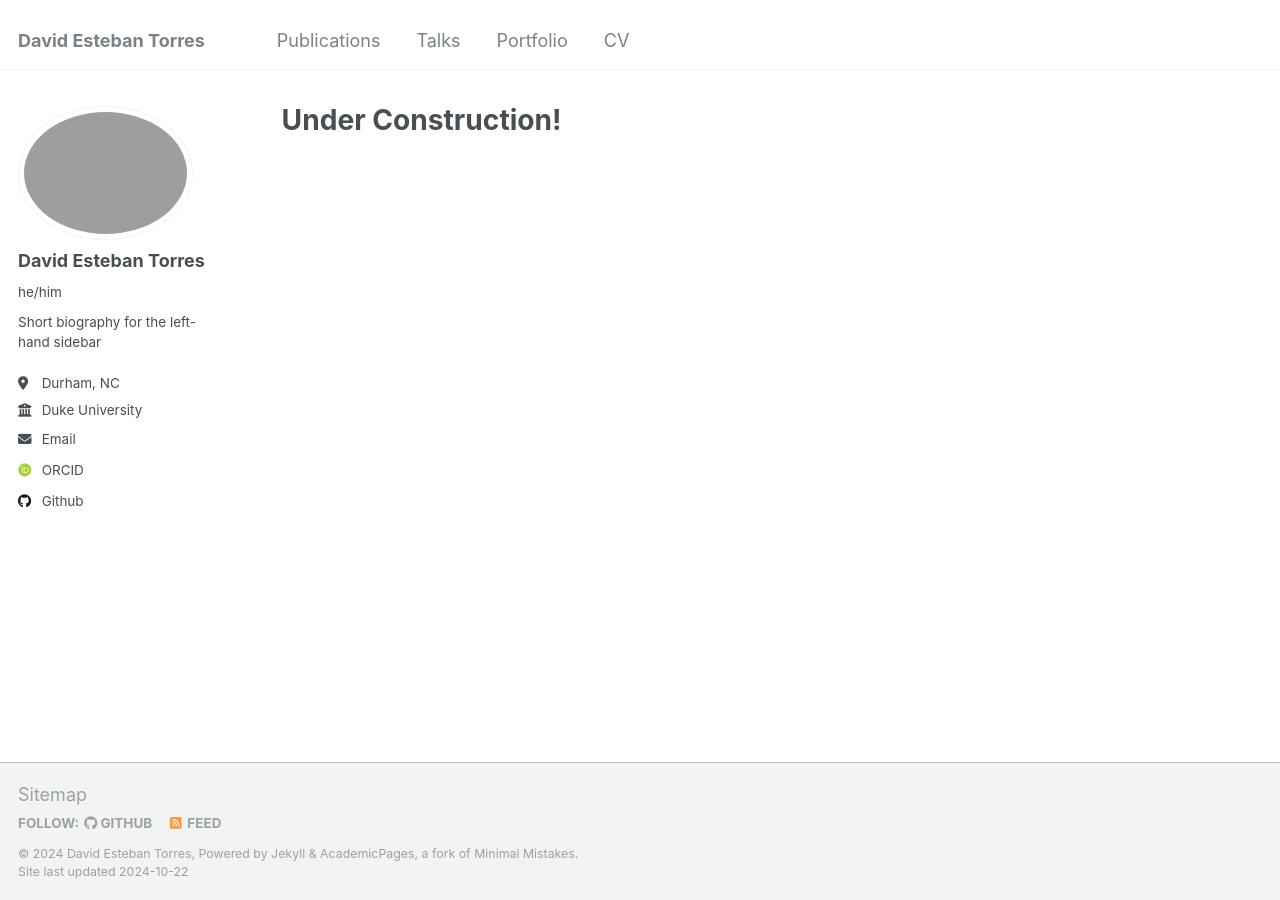
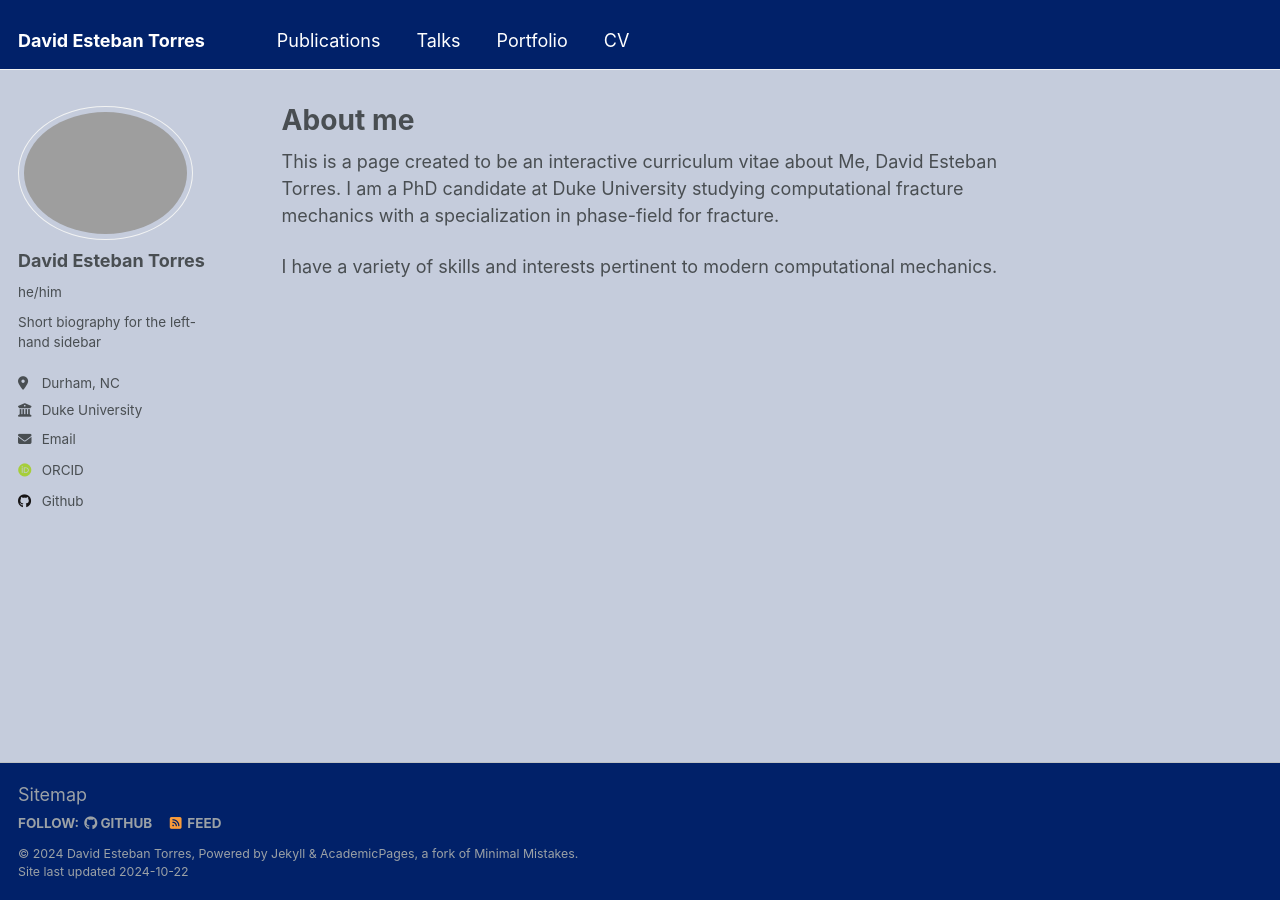
Before and after one commit to TheGreatCid/TheGreatCid.github.io, a Jekyll site: the page built from _pages/about.md, in a window 1280 px wide. Built offline with Jekyll 4.4.1, drawn with Linux system fonts in a browser that asks for light colours; some web fonts are replaced.

Commit message:
theme updates

```diff
--- a/_includes/head/custom.html
+++ b/_includes/head/custom.html
@@ -2,31 +2,100 @@
 
 <!-- start custom head snippets -->
 
-<link rel="apple-touch-icon" sizes="57x57" href="{{ base_path }}/images/apple-touch-icon-57x57.png?v=M44lzPylqQ">
-<link rel="apple-touch-icon" sizes="60x60" href="{{ base_path }}/images/apple-touch-icon-60x60.png?v=M44lzPylqQ">
-<link rel="apple-touch-icon" sizes="72x72" href="{{ base_path }}/images/apple-touch-icon-72x72.png?v=M44lzPylqQ">
-<link rel="apple-touch-icon" sizes="76x76" href="{{ base_path }}/images/apple-touch-icon-76x76.png?v=M44lzPylqQ">
-<link rel="apple-touch-icon" sizes="114x114" href="{{ base_path }}/images/apple-touch-icon-114x114.png?v=M44lzPylqQ">
-<link rel="apple-touch-icon" sizes="120x120" href="{{ base_path }}/images/apple-touch-icon-120x120.png?v=M44lzPylqQ">
-<link rel="apple-touch-icon" sizes="144x144" href="{{ base_path }}/images/apple-touch-icon-144x144.png?v=M44lzPylqQ">
-<link rel="apple-touch-icon" sizes="152x152" href="{{ base_path }}/images/apple-touch-icon-152x152.png?v=M44lzPylqQ">
-<link rel="apple-touch-icon" sizes="180x180" href="{{ base_path }}/images/apple-touch-icon-180x180.png?v=M44lzPylqQ">
-<link rel="icon" type="image/png" href="{{ base_path }}/images/favicon-32x32.png?v=M44lzPylqQ" sizes="32x32">
-<link rel="icon" type="image/png" href="{{ base_path }}/images/android-chrome-192x192.png?v=M44lzPylqQ" sizes="192x192">
-<link rel="icon" type="image/png" href="{{ base_path }}/images/favicon-96x96.png?v=M44lzPylqQ" sizes="96x96">
-<link rel="icon" type="image/png" href="{{ base_path }}/images/favicon-16x16.png?v=M44lzPylqQ" sizes="16x16">
-<link rel="manifest" href="{{ base_path }}/images/manifest.json?v=M44lzPylqQ">
-<link rel="mask-icon" href="{{ base_path }}/images/safari-pinned-tab.svg?v=M44lzPylqQ" color="#000000">
-<link rel="shortcut icon" href="/images/favicon.ico?v=M44lzPylqQ">
-<meta name="msapplication-TileColor" content="#000000">
-<meta name="msapplication-TileImage" content="{{ base_path }}/images/mstile-144x144.png?v=M44lzPylqQ">
-<meta name="msapplication-config" content="{{ base_path }}/images/browserconfig.xml?v=M44lzPylqQ">
-<meta name="theme-color" content="#ffffff">
-<link rel="stylesheet" href="{{ base_path }}/assets/css/academicons.css"/>
-
+<link
+  rel="apple-touch-icon"
+  sizes="57x57"
+  href="{{ base_path }}/images/apple-touch-icon-57x57.png?v=M44lzPylqQ"
+/>
+<link
+  rel="apple-touch-icon"
+  sizes="60x60"
+  href="{{ base_path }}/images/apple-touch-icon-60x60.png?v=M44lzPylqQ"
+/>
+<link
+  rel="apple-touch-icon"
+  sizes="72x72"
+  href="{{ base_path }}/images/apple-touch-icon-72x72.png?v=M44lzPylqQ"
+/>
+<link
+  rel="apple-touch-icon"
+  sizes="76x76"
+  href="{{ base_path }}/images/apple-touch-icon-76x76.png?v=M44lzPylqQ"
+/>
+<link
+  rel="apple-touch-icon"
+  sizes="114x114"
+  href="{{ base_path }}/images/apple-touch-icon-114x114.png?v=M44lzPylqQ"
+/>
+<link
+  rel="apple-touch-icon"
+  sizes="120x120"
+  href="{{ base_path }}/images/apple-touch-icon-120x120.png?v=M44lzPylqQ"
+/>
+<link
+  rel="apple-touch-icon"
+  sizes="144x144"
+  href="{{ base_path }}/images/apple-touch-icon-144x144.png?v=M44lzPylqQ"
+/>
+<link
+  rel="apple-touch-icon"
+  sizes="152x152"
+  href="{{ base_path }}/images/apple-touch-icon-152x152.png?v=M44lzPylqQ"
+/>
+<link
+  rel="apple-touch-icon"
+  sizes="180x180"
+  href="{{ base_path }}/images/apple-touch-icon-180x180.png?v=M44lzPylqQ"
+/>
+<link
+  rel="icon"
+  type="image/png"
+  href="{{ base_path }}/images/favicon-32x32.png?v=M44lzPylqQ"
+  sizes="32x32"
+/>
+<link
+  rel="icon"
+  type="image/png"
+  href="{{ base_path }}/images/android-chrome-192x192.png?v=M44lzPylqQ"
+  sizes="192x192"
+/>
+<link
+  rel="icon"
+  type="image/png"
+  href="{{ base_path }}/images/favicon-96x96.png?v=M44lzPylqQ"
+  sizes="96x96"
+/>
+<link
+  rel="icon"
+  type="image/png"
+  href="{{ base_path }}/images/favicon-16x16.png?v=M44lzPylqQ"
+  sizes="16x16"
+/>
+<link rel="manifest" href="{{ base_path }}/images/manifest.json?v=M44lzPylqQ" />
+<link
+  rel="mask-icon"
+  href="{{ base_path }}/images/safari-pinned-tab.svg?v=M44lzPylqQ"
+  color="#000000"
+/>
+<link rel="shortcut icon" href="/images/favicon.ico?v=M44lzPylqQ" />
+<meta name="msapplication-TileColor" content="#000000" />
+<meta
+  name="msapplication-TileImage"
+  content="{{ base_path }}/images/mstile-144x144.png?v=M44lzPylqQ"
+/>
+<meta
+  name="msapplication-config"
+  content="{{ base_path }}/images/browserconfig.xml?v=M44lzPylqQ"
+/>
+<meta name="theme-color" content="#ffffff" />
+<link rel="stylesheet" href="{{ base_path }}/assets/css/academicons.css" />
 
 <!-- Support for MatJax -->
 <script src="https://cdnjs.cloudflare.com/polyfill/v3/polyfill.min.js?features=es6"></script>
-<script id="MathJax-script" async src="https://cdn.jsdelivr.net/npm/mathjax@3/es5/tex-mml-chtml.js"></script>
+<script
+  id="MathJax-script"
+  async
+  src="https://cdn.jsdelivr.net/npm/mathjax@3/es5/tex-mml-chtml.js"
+></script>
 
 <!-- end custom head snippets -->
--- a/_pages/about.md
+++ b/_pages/about.md
@@ -1,8 +1,12 @@
 ---
 permalink: /
-title: "Under Construction!"
+title: "About me"
 author_profile: true
 redirect_from:
   - /about/
   - /about.html
 ---
+
+This is a page created to be an interactive curriculum vitae about Me, David Esteban Torres. I am a PhD candidate at Duke University studying computational fracture mechanics with a specialization in phase-field for fracture.
+
+I have a variety of skills and interests pertinent to modern computational mechanics.
--- a/_sass/_footer.scss
+++ b/_sass/_footer.scss
@@ -20,7 +20,7 @@
           animation: intro 0.3s both;
   -webkit-animation-delay: 0.45s;
           animation-delay: 0.45s;
-  background-color: $lighter-gray;
+  background-color: $duke-blue;
   border-top: 1px solid $light-gray;
 
   footer {
--- a/_sass/_masthead.scss
+++ b/_sass/_masthead.scss
@@ -4,7 +4,7 @@
 
 .masthead {
   position: fixed;
-  background: white;
+  background: $duke-blue;
   border-bottom: 1px solid $border-color;
   height: $masthead-height;
   top: 0;
@@ -21,6 +21,7 @@
     @include clearfix;
     padding: 1em 1em 1em;
     font-family: $sans-serif-narrow;
+    color: #ffffff;
 
     @include breakpoint($x-large) {
       max-width: $x-large;
--- a/_sass/_variables.scss
+++ b/_sass/_variables.scss
@@ -62,11 +62,13 @@ $light-gray                 : mix(#fff, $gray, 50%);
 $lighter-gray               : mix(#fff, $gray, 90%);
 
 $body-color                 : #fff;
-$background-color           : #fff;
+$background-color           : #0120693a;
 $code-background-color      : #fafafa;
 $code-background-color-dark : $light-gray;
 $text-color                 : $dark-gray;
 $border-color               : $lighter-gray;
+$duke-blue                  : #012169;
+
 
 $primary-color              : #7a8288;
 $success-color              : #62c462;
@@ -105,7 +107,7 @@ $xing-color                 : #006567;
 $link-color                 : $info-color;
 $link-color-hover           : mix(#000, $link-color, 25%);
 $link-color-visited         : mix(#fff, $link-color, 25%);
-$masthead-link-color        : $primary-color;
+$masthead-link-color        : #fff;
 $masthead-link-color-hover  : mix(#000, $primary-color, 25%);
 
 
```
